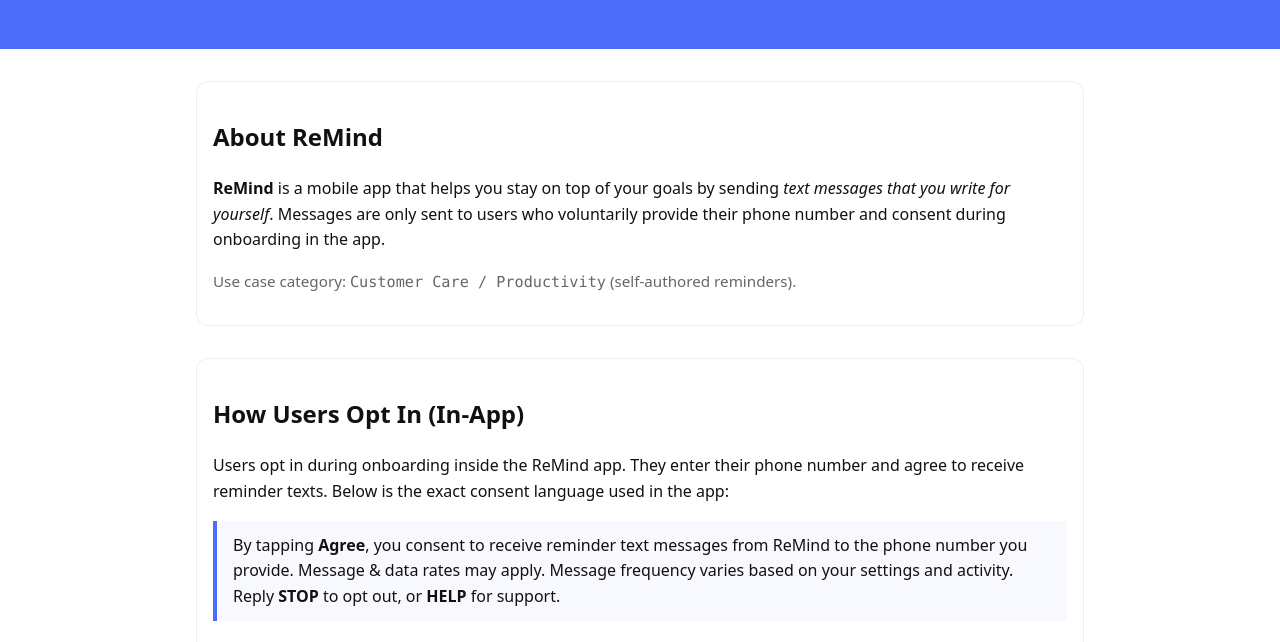
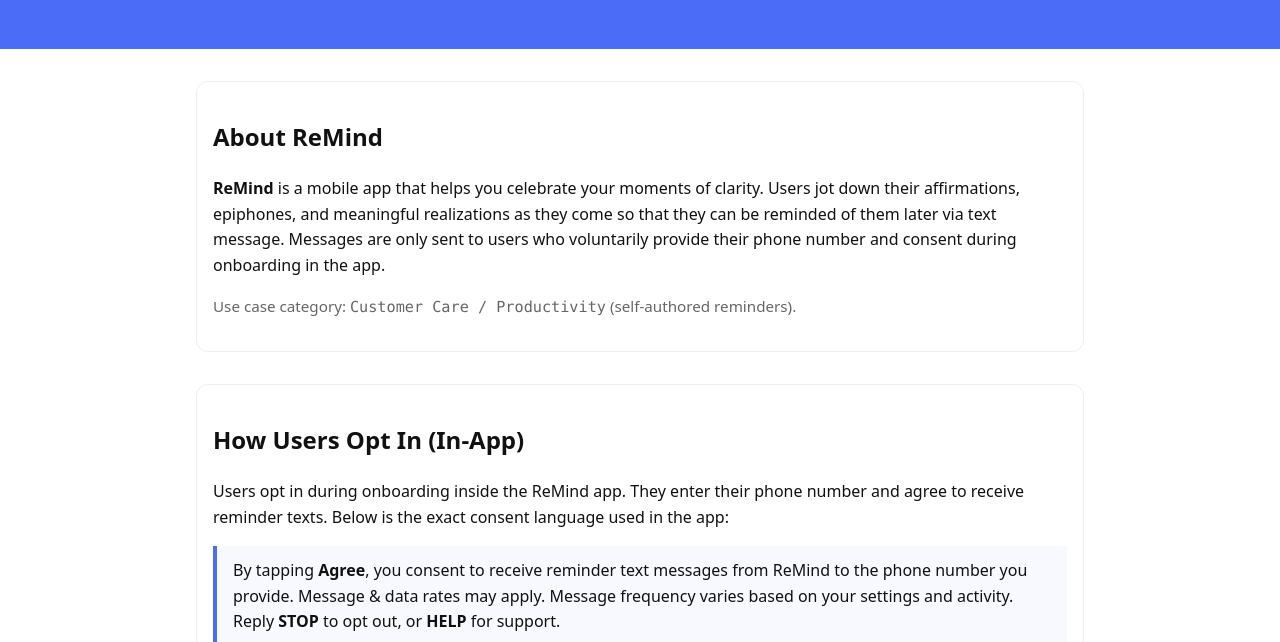
Before and after one commit to WillCoburn/remind-site, a plain HTML site: page index.html in a window 1280 px wide. Shown: the part 132-774 px from the top of the page. Drawn offline with Linux system fonts and the light colour scheme.

Commit message:
Update index.html

```diff
--- a/index.html
+++ b/index.html
@@ -38,7 +38,7 @@
     <section>
       <div class="card">
         <h2>About ReMind</h2>
-        <p><strong>ReMind</strong> is a mobile app that helps you stay on top of your goals by sending <em>text messages that you write for yourself</em>. Messages are only sent to users who voluntarily provide their phone number and consent during onboarding in the app.</p>
+        <p><strong>ReMind</strong> is a mobile app that helps you celebrate your moments of clarity. Users jot down their affirmations, epiphones, and meaningful realizations as they come so that they can be reminded of them later via text message. Messages are only sent to users who voluntarily provide their phone number and consent during onboarding in the app.</p>
         <p class="muted">Use case category: <span class="mono">Customer Care / Productivity</span> (self-authored reminders).</p>
       </div>
     </section>
```
